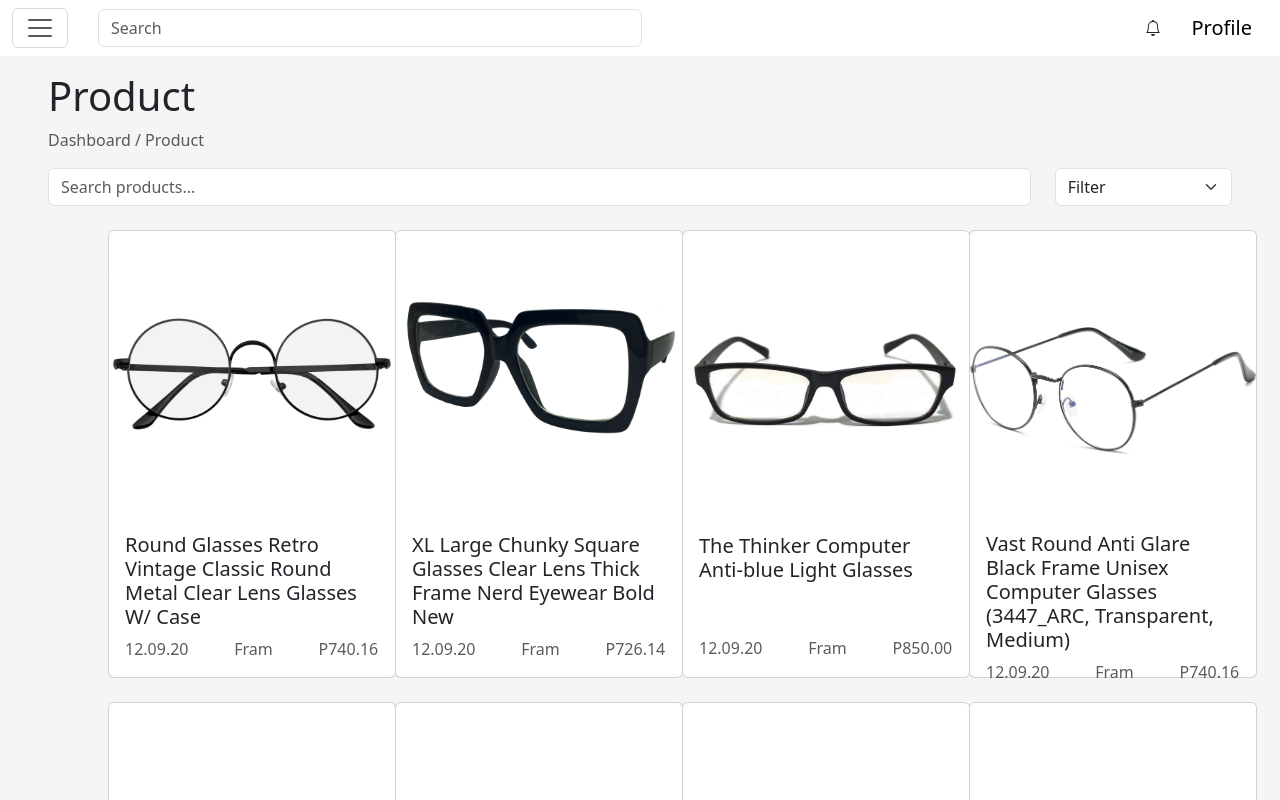
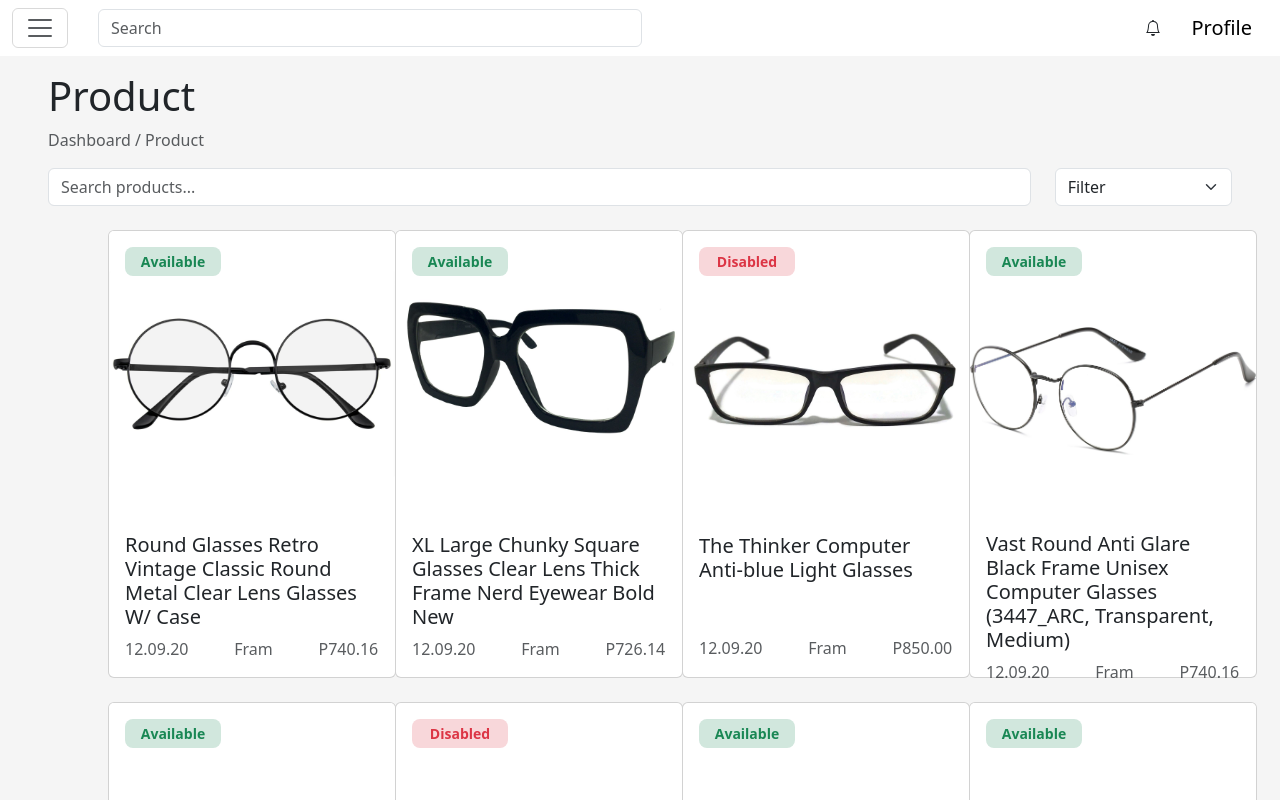
Before and after one commit to peanut150/Inventory-Practice, a React (Vite) app: page /product in a window 1280 px wide. Shown: the top 800 px of the page. Built offline with nearby package versions, Linux system fonts and the light colour scheme.

Commit message:
added image overlay in cards for product page

```diff
--- a/src/pages/product/product.jsx
+++ b/src/pages/product/product.jsx
@@ -49,6 +49,14 @@ function Product() {
         <div className="col-3 mt-4 g-4">
           <div class="card" style={{ width: "18rem", height: "28rem" }}>
             <img src={Glasses1} class="card-img-top" alt="Glasses1" />
+            <div className="card-img-overlay">
+              <p
+                className="card-text p-1 bg-success-subtle rounded-3 text-center text-success fw-semibold"
+                style={{ width: "6rem", fontSize: "14px" }}
+              >
+                Available
+              </p>
+            </div>
             <div class="card-body">
               <h5 class="card-title">
                 Round Glasses Retro Vintage Classic Round Metal Clear Lens
@@ -66,6 +74,14 @@ function Product() {
         <div className="col-3 mt-4">
           <div class="card" style={{ width: "18rem", height: "28rem" }}>
             <img src={Glasses2} class="card-img-top" alt="Glasses2" />
+            <div className="card-img-overlay">
+              <p
+                className="card-text p-1 bg-success-subtle rounded-3 text-center text-success fw-semibold"
+                style={{ width: "6rem", fontSize: "14px" }}
+              >
+                Available
+              </p>
+            </div>
             <div class="card-body">
               <h5 class="card-title">
                 XL Large Chunky Square Glasses Clear Lens Thick Frame Nerd
@@ -83,6 +99,14 @@ function Product() {
         <div className="col-3 mt-4">
           <div class="card" style={{ width: "18rem", height: "28rem" }}>
             <img src={Glasses3} class="card-img-top mt-5" alt="Glasses3" />
+            <div className="card-img-overlay">
+              <p
+                className="card-text p-1 bg-danger-subtle rounded-3 text-center text-danger fw-semibold"
+                style={{ width: "6rem", fontSize: "14px" }}
+              >
+                Disabled
+              </p>
+            </div>
             <div class="card-body mt-4">
               <h5 class="card-title">
                 The Thinker Computer Anti-blue Light Glasses
@@ -104,6 +128,14 @@ function Product() {
               style={{ marginTop: "6rem" }}
               alt="Glasses4"
             />
+            <div className="card-img-overlay">
+              <p
+                className="card-text p-1 bg-success-subtle rounded-3 text-center text-success fw-semibold"
+                style={{ width: "6rem", fontSize: "14px" }}
+              >
+                Available
+              </p>
+            </div>
             <div class="card-body" style={{ marginTop: "3.8rem" }}>
               <h5 class="card-title">
                 Vast Round Anti Glare Black Frame Unisex Computer Glasses
@@ -121,6 +153,14 @@ function Product() {
         <div className="col-3 mt-4">
           <div class="card" style={{ width: "18rem", height: "28rem" }}>
             <img src={Glasses5} class="card-img-top" alt="Glasses5" />
+            <div className="card-img-overlay">
+              <p
+                className="card-text p-1 bg-success-subtle rounded-3 text-center text-success fw-semibold"
+                style={{ width: "6rem", fontSize: "14px" }}
+              >
+                Available
+              </p>
+            </div>
             <div class="card-body">
               <h5 class="card-title">
                 ZM Fashion glasses Trendy Korean Eyeglasses with Grade 0-400
@@ -138,6 +178,14 @@ function Product() {
         <div className="col-3 mt-4">
           <div class="card" style={{ width: "18rem", height: "28rem" }}>
             <img src={Glasses6} class="card-img-top mt-5" alt="Glasses6" />
+            <div className="card-img-overlay">
+              <p
+                className="card-text p-1 bg-danger-subtle rounded-3 text-center text-danger fw-semibold"
+                style={{ width: "6rem", fontSize: "14px" }}
+              >
+                Disabled
+              </p>
+            </div>
             <div class="card-body mt-2">
               <h5 class="card-title">Balenciaga Glasses BB0276O 001</h5>
               <p class="card-text text-muted" style={{ marginTop: "3.6rem" }}>
@@ -157,6 +205,14 @@ function Product() {
               style={{ marginTop: "4rem" }}
               alt="Glasses7"
             />
+            <div className="card-img-overlay">
+              <p
+                className="card-text p-1 bg-success-subtle rounded-3 text-center text-success fw-semibold"
+                style={{ width: "6rem", fontSize: "14px" }}
+              >
+                Available
+              </p>
+            </div>
             <div class="card-body" style={{ marginTop: "2.5rem" }}>
               <h5 class="card-title">Glasses RALPH LAUREN RL6233U</h5>
               <p class="card-text text-muted" style={{ marginTop: "3.7rem" }}>
@@ -171,6 +227,14 @@ function Product() {
         <div className="col-3 mt-4">
           <div class="card" style={{ width: "18rem", height: "28rem" }}>
             <img src={Glasses8} class="card-img-top" alt="Glasses8" />
+            <div className="card-img-overlay">
+              <p
+                className="card-text p-1 bg-success-subtle rounded-3 text-center text-success fw-semibold"
+                style={{ width: "6rem", fontSize: "14px" }}
+              >
+                Available
+              </p>
+            </div>
             <div class="card-body">
               <h5 class="card-title">Ralph RA 7132U - 5885 Shiny Havana</h5>
               <p class="card-text text-muted" style={{ marginTop: "3.5rem" }}>
```
